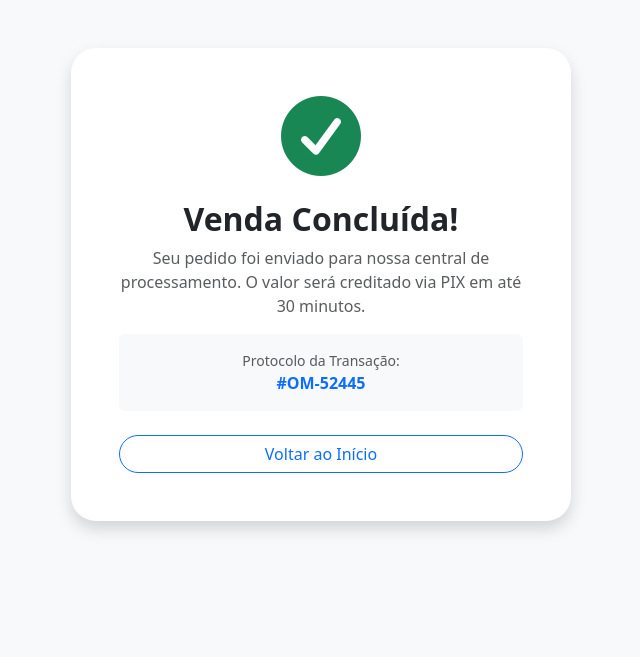
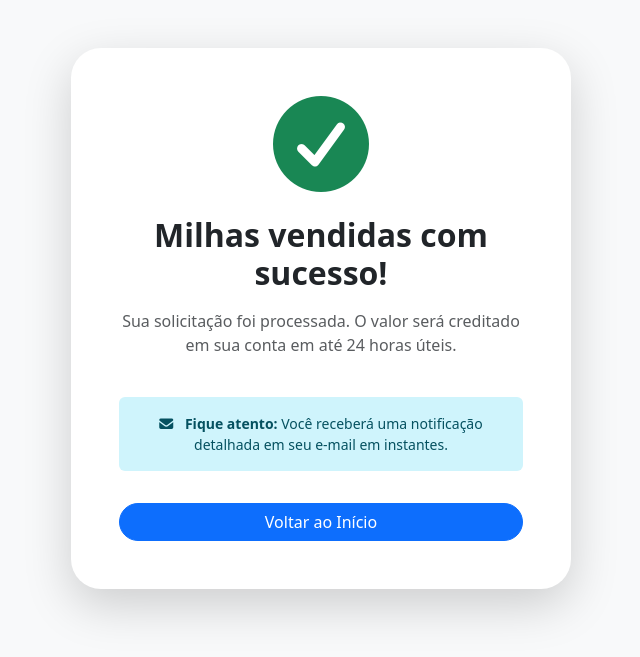
Before and after one commit to Danilogca55/openmilhas, a Flask app: page /sucesso in a window 1280 px wide. Shown: the top 657 px of the page, without its empty margins (319-959 px from the left). Run offline with Flask 3, Linux system fonts and the light colour scheme.

Commit message:
Update sucesso.html

```diff
--- a/templates/sucesso.html
+++ b/templates/sucesso.html
@@ -8,15 +8,18 @@
 </head>
 <body class="bg-light">
     <div class="container py-5 text-center">
-        <div class="card border-0 shadow p-5 mx-auto" style="max-width: 500px; border-radius: 25px;">
-            <i class="fas fa-check-circle text-success mb-4" style="font-size: 5rem;"></i>
-            <h2 class="fw-bold">Venda Concluída!</h2>
-            <p class="text-muted">Seu pedido foi enviado para nossa central de processamento. O valor será creditado via PIX em até 30 minutos.</p>
-            <div class="bg-light p-3 rounded mb-4">
-                <small class="text-muted d-block">Protocolo da Transação:</small>
-                <strong class="text-primary">#OM-{{ range(10000, 99999) | random }}</strong>
+        <div class="card border-0 shadow-lg p-5 mx-auto" style="max-width: 500px; border-radius: 30px;">
+            <div class="mb-4">
+                <i class="fas fa-check-circle text-success" style="font-size: 6rem;"></i>
             </div>
-            <a href="/" class="btn btn-outline-primary rounded-pill">Voltar ao Início</a>
+            <h2 class="fw-bold mb-3">Milhas vendidas com sucesso!</h2>
+            <p class="text-muted">Sua solicitação foi processada. O valor será creditado em sua conta em até 24 horas úteis.</p>
+
+            <div class="alert alert-info border-0 small mt-4">
+                <i class="fas fa-envelope me-2"></i> <strong>Fique atento:</strong> Você receberá uma notificação detalhada em seu e-mail em instantes.
+            </div>
+
+            <a href="/" class="btn btn-primary rounded-pill w-100 mt-3">Voltar ao Início</a>
         </div>
     </div>
 </body>
```
